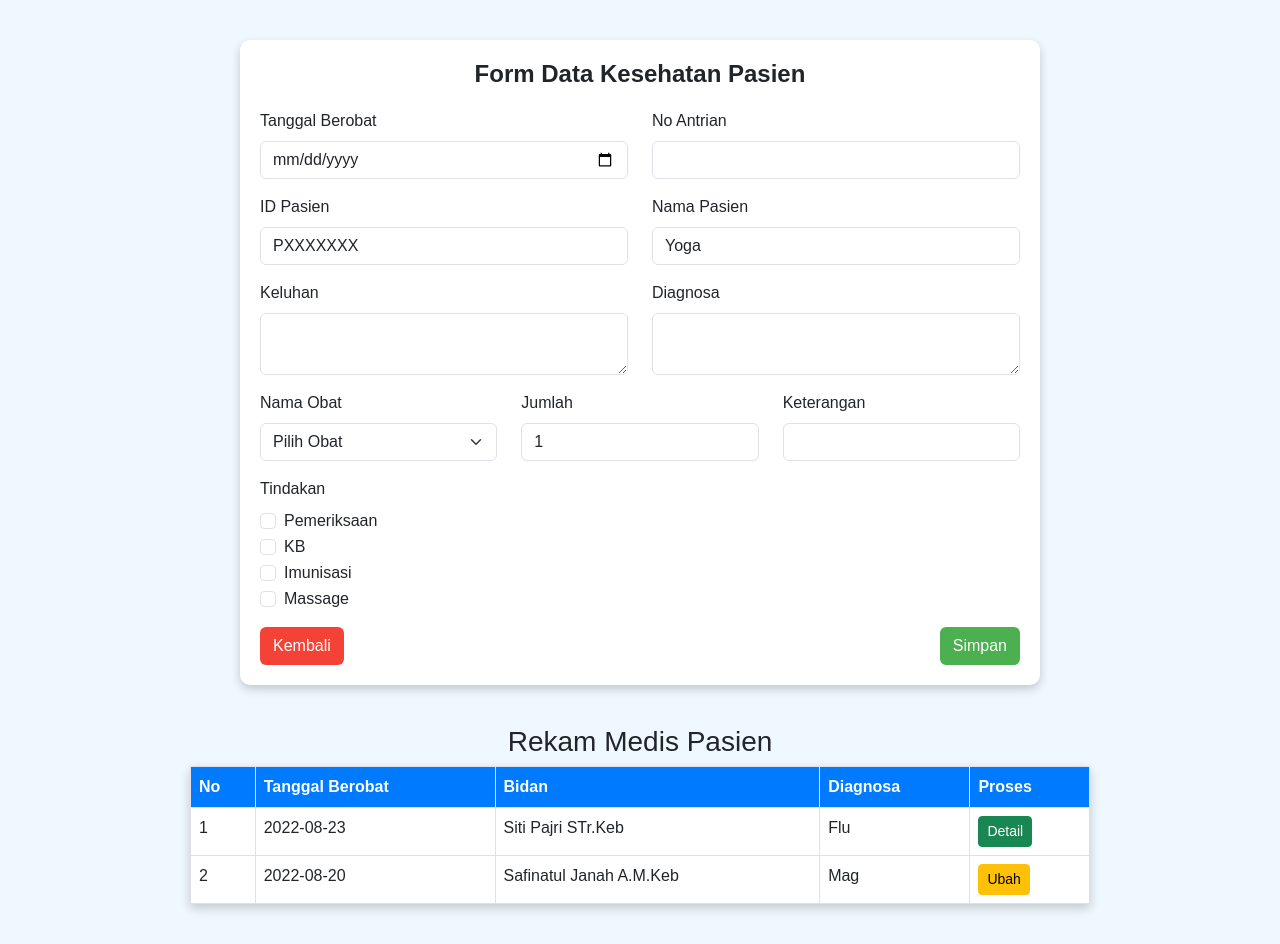
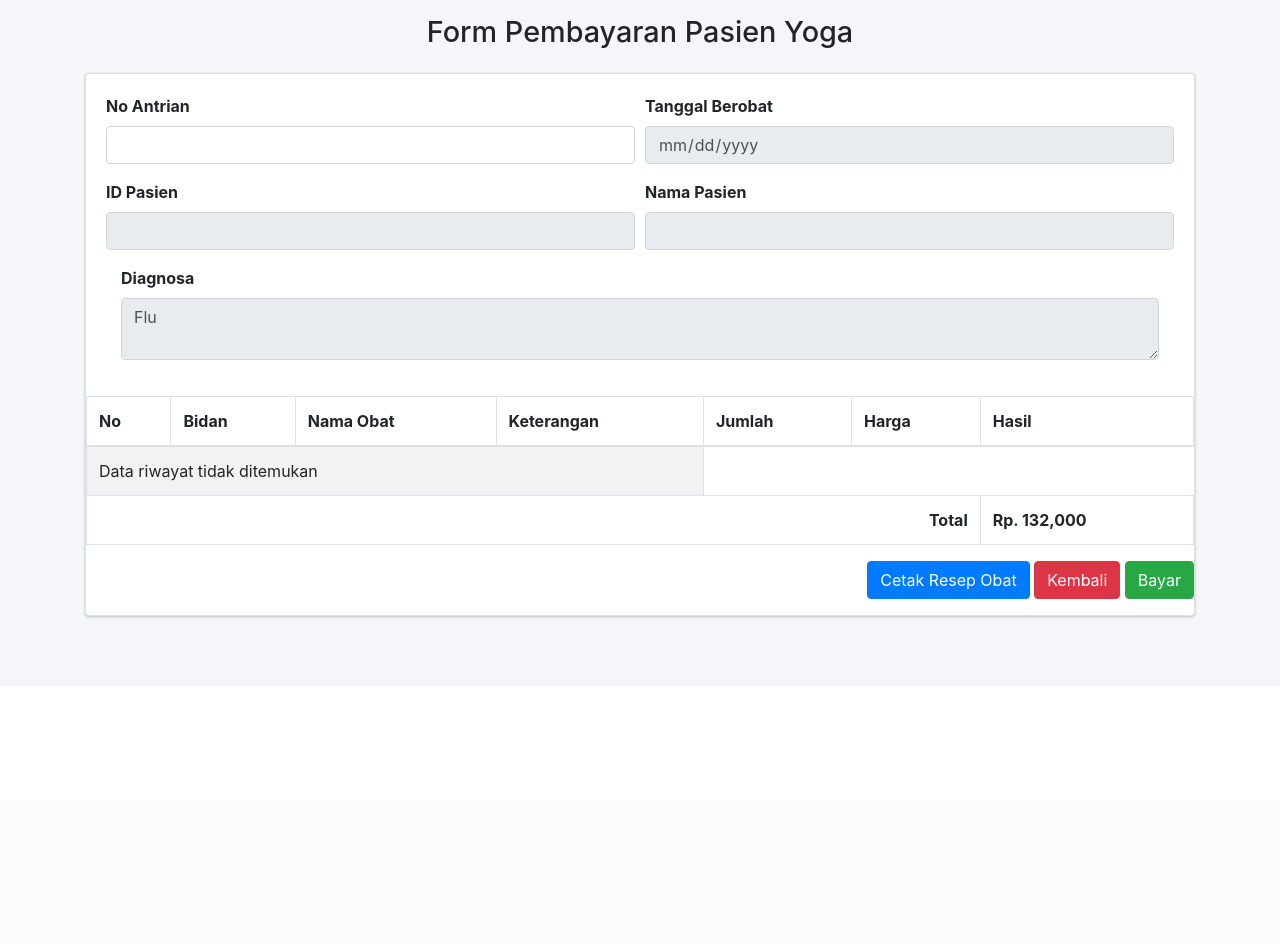
Before and after one commit to nazila-rizki/progres1, a CodeIgniter 4 app: template app/Views/bidan/rekam.php in a window 1280 px wide. After the commit the page ends 619 px from the top, so only its background shows below. Run offline with PHP 8.4 and a stand-in for CodeIgniter, Linux system fonts and the light colour scheme; the template is opened without the code that fills it, so the values that code supplies are empty; some libraries are stand-ins or nearby versions.

Commit message:
Update rekam.php

```diff
--- a/app/Views/bidan/rekam.php
+++ b/app/Views/bidan/rekam.php
@@ -1,169 +1,126 @@
 <!DOCTYPE html>
 <html lang="en">
+
 <head>
   <meta charset="UTF-8">
   <meta name="viewport" content="width=device-width, initial-scale=1.0">
-    <title>Form Data Kesehatan Pasien</title>
-    <link href="https://cdn.jsdelivr.net/npm/bootstrap@5.3.0/dist/css/bootstrap.min.css" rel="stylesheet">
-    <style>
-        body {
-            background-color: #f0f8ff;
-            font-family: 'Arial', sans-serif;
-        }
-        .form-container {
-            max-width: 800px;
-            margin: 40px auto;
-            background: white;
-            border-radius: 10px;
-            box-shadow: 0 4px 10px rgba(0, 0, 0, 0.2);
-            padding: 20px;
-        }
-        .form-header {
-            text-align: center;
-            margin-bottom: 20px;
-        }
-        .form-header h2 {
-            font-size: 24px;
-            font-weight: bold;
-        }
-        .table-container {
-            max-width: 900px;
-            margin: 40px auto;
-        }
-        .btn-kembali {
-            background-color: #f44336;
-            color: white;
-        }
-        .btn-simpan {
-            background-color: #4caf50;
-            color: white;
-        }
-        .btn-simpan:hover {
-            background-color: #45a049;
-        }
-        .table {
-            box-shadow: 0 4px 10px rgba(0, 0, 0, 0.2);
-        }
-        .table th {
-            background-color: #007bff;
-            color: white;
-        }
-    </style>
+  <title>Form Pembayaran Pasien</title>
+  <!-- Tambahkan CSS AdminLTE -->
+  <link rel="stylesheet" href="https://cdn.jsdelivr.net/npm/admin-lte@3.2/dist/css/adminlte.min.css">
+  <!-- Bootstrap -->
+  <link rel="stylesheet" href="https://cdn.jsdelivr.net/npm/bootstrap@4.6.2/dist/css/bootstrap.min.css">
 </head>
-<body>
 
-    <!-- Form Data Kesehatan Pasien -->
-    <div class="form-container">
-        <div class="form-header">
-            <h2>Form Data Kesehatan Pasien</h2>
+<body class="hold-transition layout-top-nav">
+  <div class="wrapper">
+    <!-- Content Wrapper -->
+    <div class="content-wrapper">
+      <div class="content-header">
+        <div class="container">
+          <div class="row mb-2">
+            <div class="col-sm-12">
+              <h1 class="m-0 text-center">Form Pembayaran Pasien Yoga</h1>
             </div>
-        <form action="/path-to-save" method="post">
-            <div class="row mb-3">
-                <div class="col-md-6">
-                    <label for="tgl_berobat" class="form-label">Tanggal Berobat</label>
-                    <input type="date" class="form-control" id="tgl_berobat" name="tgl_berobat" required>
           </div>
-                <div class="col-md-6">
+        </div>
+      </div>
+
+      <div class="content">
+        <div class="container">
+          <div class="card">
+            <div class="card-body">
+
+              <form>
+                <div class="form-row">
+                  <div class="form-group col-md-6">
                     <label for="no_antrian" class="form-label">No Antrian</label>
                     <input type="text" class="form-control" id="no_antrian" name="no_antrian" required>
                   </div>
+
+                  <div class="form-group col-md-6">
+                    <label for="tgl_daftar" class="form-label">Tanggal Berobat</label>
+                    <input type="date" class="form-control" id="tgl_daftar" name="tgl_daftar"
+                      value="<?= isset($pasien['tgl_daftar']) ? $pasien['tgl_daftar'] : '' ?>" readonly>
                   </div>
-            <div class="row mb-3">
-                <div class="col-md-6">
+
+                  <div class="form-group col-md-6">
                     <label for="id_pasien" class="form-label">ID Pasien</label>
-                    <input type="text" class="form-control" id="id_pasien" name="id_pasien" value="PXXXXXXX" readonly>
+                    <input type="text" class="form-control" id="id_pasien" name="id_pasien"
+                      value="<?= isset($pasien['id_pasien']) ? $pasien['id_pasien'] : '' ?>" readonly>
                   </div>
-                <div class="col-md-6">
-                    <label for="nama_pasien" class="form-label">Nama Pasien</label>
-                    <input type="text" class="form-control" id="nama_pasien" name="nama_pasien" value="Yoga" readonly>
+
+                  <div class="form-group col-md-6">
+                    <label for="nm_pasien" class="form-label">Nama Pasien</label>
+                    <input type="text" class="form-control" id="nm_pasien" name="nm_pasien"
+                      value="<?= isset($pasien['nm_pasien']) ? $pasien['nm_pasien'] : '' ?>" readonly>
                   </div>
                 </div>
-            <div class="row mb-3">
-                <div class="col-md-6">
-                    <label for="keluhan" class="form-label">Keluhan</label>
-                    <textarea class="form-control" id="keluhan" name="keluhan" required></textarea>
-                </div>
-                <div class="col-md-6">
-                    <label for="diagnosa" class="form-label">Diagnosa</label>
-                    <textarea class="form-control" id="diagnosa" name="diagnosa" required></textarea>
+
+                <div class="form-group col-md-12">
+                  <label for="diagnosa">Diagnosa</label>
+                  <textarea class="form-control" id="diagnosa" rows="" readonly>Flu</textarea>
                 </div>
             </div>
-            <div class="row mb-3">
-                <div class="col-md-4">
-                    <label for="nama_obat" class="form-label">Nama Obat</label>
-                    <select class="form-select" id="nama_obat" name="nama_obat" required>
-                        <option value="" selected>Pilih Obat</option>
-                        <option value="Paracetamol">Paracetamol</option>
-                        <option value="Amoxicillin">Amoxicillin</option>
-                        <option value="Vitamin C">Vitamin C</option>
-                    </select>
+
+
+            <div class="table-responsive">
+              <table class="table table-bordered table-striped">
+                <thead>
+                  <tr>
+                    <th>No</th>
+                    <th>Bidan</th>
+                    <th>Nama Obat</th>
+                    <th>Keterangan</th>
+                    <th>Jumlah</th>
+                    <th>Harga</th>
+                    <th>Hasil</th>
+                  </tr>
+                </thead>
+                <tbody>
+                  <?php $no = 1; ?>
+                  <?php if (!empty($riwayat)): ?>
+                    <?php foreach ($riwayat as $item): ?>
+                      <tr>
+                        <td><?= $no++ ?></td>
+                        <td><?= $item['nm_user'] ?></td>
+                        <td><?= $item['nm_obat']  ?></td>
+                        <td><?= $item['keterangan'] ?></td>
+                      </tr>
+                    <?php endforeach; ?>
+                  <?php else: ?>
+                    <tr>
+                      <td colspan="4">Data riwayat tidak ditemukan</td>
+                    </tr>
+                  <?php endif; ?>
+
+
+                </tbody>
+                <tfoot>
+                  <tr>
+                    <th colspan="6" class="text-right">Total</th>
+                    <th>Rp. 132,000</th>
+                  </tr>
+                </tfoot>
+              </table>
             </div>
-                <div class="col-md-4">
-                    <label for="jumlah" class="form-label">Jumlah</label>
-                    <input type="number" class="form-control" id="jumlah" name="jumlah" value="1" required>
-                </div>
-                <div class="col-md-4">
-                    <label for="keterangan" class="form-label">Keterangan</label>
-                    <input type="text" class="form-control" id="keterangan" name="keterangan">
-                </div>
-            </div>
-            <div class="mb-3">
-                <label for="tindakan" class="form-label">Tindakan</label>
-                <div class="form-check">
-                    <input class="form-check-input" type="checkbox" id="pemeriksaan" name="tindakan[]" value="Pemeriksaan">
-                    <label class="form-check-label" for="pemeriksaan">Pemeriksaan</label>
-                </div>
-                <div class="form-check">
-                    <input class="form-check-input" type="checkbox" id="kb" name="tindakan[]" value="KB">
-                    <label class="form-check-label" for="kb">KB</label>
-                </div>
-                <div class="form-check">
-                    <input class="form-check-input" type="checkbox" id="imunisasi" name="tindakan[]" value="Imunisasi">
-                    <label class="form-check-label" for="imunisasi">Imunisasi</label>
-                </div>
-                <div class="form-check">
-                    <input class="form-check-input" type="checkbox" id="massage" name="tindakan[]" value="Massage">
-                    <label class="form-check-label" for="massage">Massage</label>
-                </div>
-            </div>
-            <div class="d-flex justify-content-between">
-                <button type="button" class="btn btn-kembali">Kembali</button>
-                <button type="submit" class="btn btn-simpan">Simpan</button>
+
+            <div class="form-group text-right">
+              <a href="#" class="btn btn-primary">Cetak Resep Obat</a>
+              <a href="#" class="btn btn-danger">Kembali</a>
+              <a href="#" class="btn btn-success">Bayar</a>
             </div>
             </form>
           </div>
-
-    <!-- Rekam Medis Pasien -->
-    <div class="table-container">
-        <h3 class="text-center">Rekam Medis Pasien</h3>
-        <table class="table table-bordered">
-            <thead>
-                <tr>
-                    <th>No</th>
-                    <th>Tanggal Berobat</th>
-                    <th>Bidan</th>
-                    <th>Diagnosa</th>
-                    <th>Proses</th>
-                </tr>
-            </thead>
-            <tbody>
-                <tr>
-                    <td>1</td>
-                    <td>2022-08-23</td>
-                    <td>Siti Pajri STr.Keb</td>
-                    <td>Flu</td>
-                    <td><button class="btn btn-success btn-sm">Detail</button></td>
-                </tr>
-                <tr>
-                    <td>2</td>
-                    <td>2022-08-20</td>
-                    <td>Safinatul Janah A.M.Keb</td>
-                    <td>Mag</td>
-                    <td><button class="btn btn-warning btn-sm">Ubah</button></td>
-                </tr>
-            </tbody>
-        </table>
+        </div>
+      </div>
+    </div>
+  </div>
   </div>
 
+  <!-- Tambahkan JS AdminLTE -->
+  <script src="https://cdn.jsdelivr.net/npm/admin-lte@3.2/dist/js/adminlte.min.js"></script>
+  <!-- Bootstrap Bundle -->
+  <script src="https://cdn.jsdelivr.net/npm/bootstrap@4.6.2/dist/js/bootstrap.bundle.min.js"></script>
 </body>
+
 </html>
```
Lines whose indentation alone changed are shown as unchanged.
